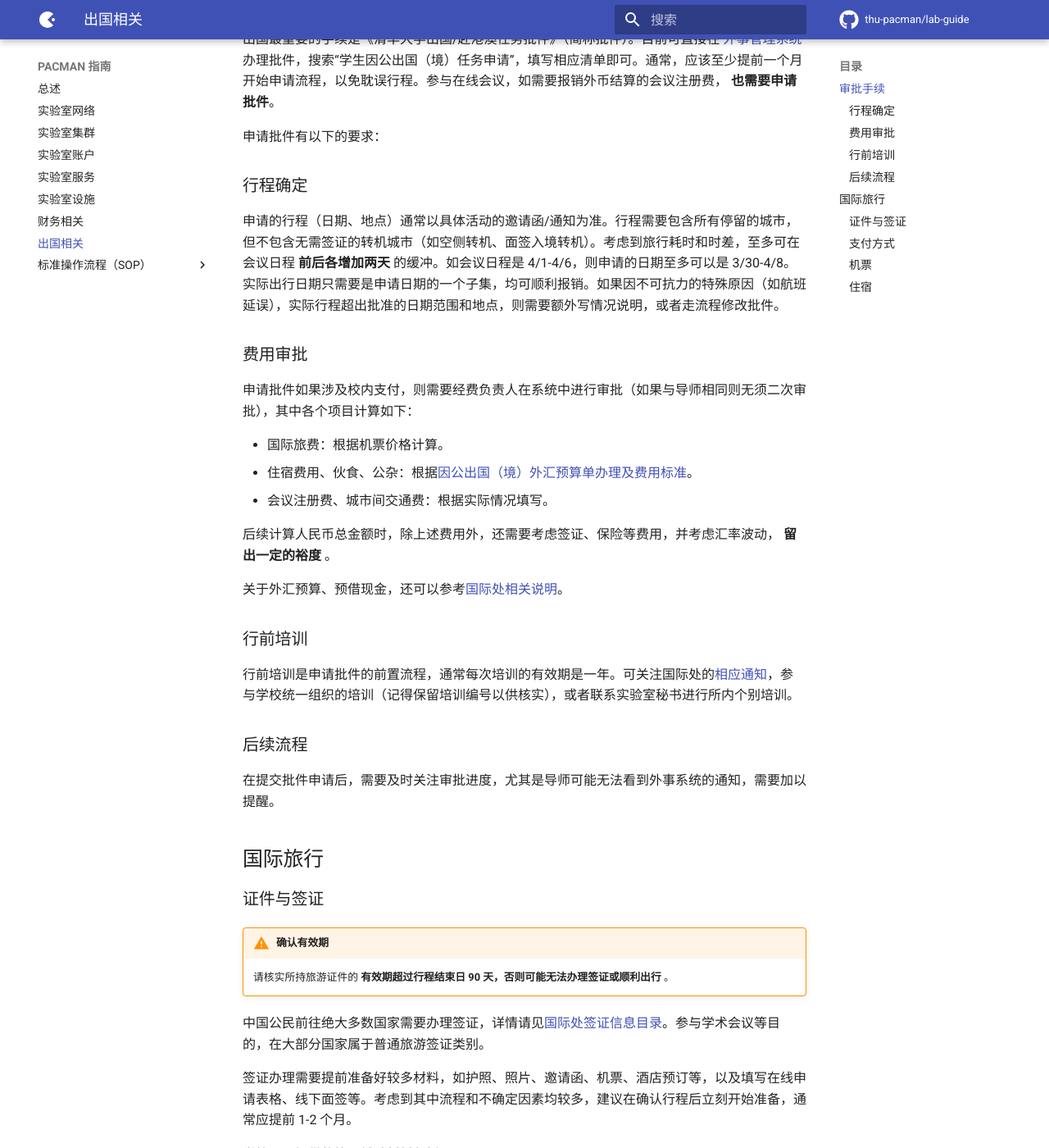
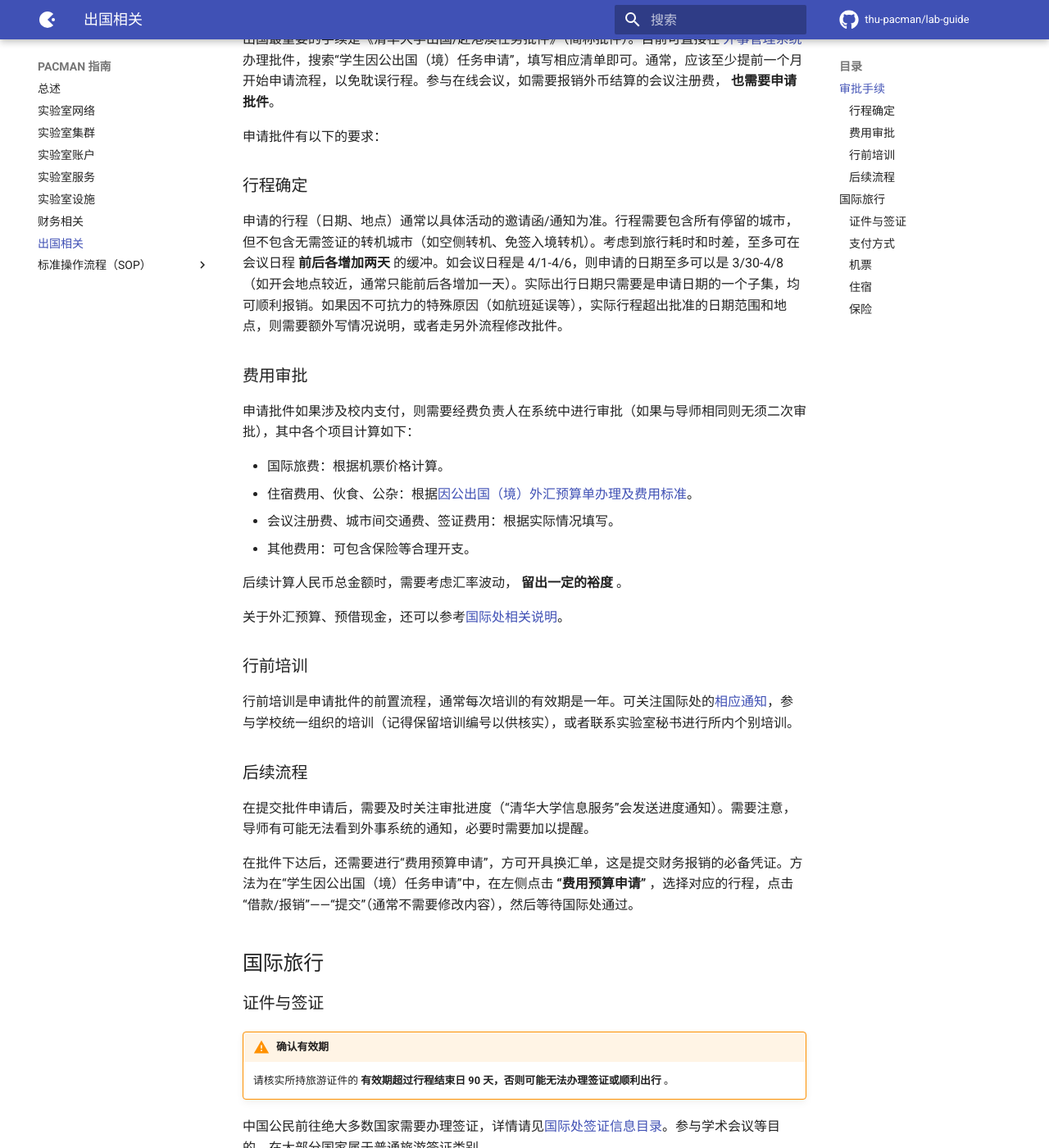
Before and after one commit to thu-pacman/lab-guide, an MkDocs documentation site: the page built from docs/abroad.md, in a window 1280 px wide and 1400 px high, scrolled down 261 px. Shown: the whole window at 82% size. Built offline with MkDocs 1.6.1 and Material for MkDocs 9.7.7, drawn with Linux system fonts in a browser that asks for light colours; comment, search, counter and statistics services are not loaded; some of the changed text lies outside the part shown.

Commit message:
Update abroad / finance related content
Signed-off-by: Shengqi Chen <harry-chen@outlook.com>

```diff
--- a/docs/abroad.md
+++ b/docs/abroad.md
@@ -10,7 +10,7 @@
 
 ### 行程确定
 
-申请的行程（日期、地点）通常以具体活动的邀请函/通知为准。行程需要包含所有停留的城市，但不包含无需签证的转机城市（如空侧转机、面签入境转机）。考虑到旅行耗时和时差，至多可在会议日程 **前后各增加两天** 的缓冲。如会议日程是 4/1-4/6，则申请的日期至多可以是 3/30-4/8。实际出行日期只需要是申请日期的一个子集，均可顺利报销。如果因不可抗力的特殊原因（如航班延误），实际行程超出批准的日期范围和地点，则需要额外写情况说明，或者走流程修改批件。
+申请的行程（日期、地点）通常以具体活动的邀请函/通知为准。行程需要包含所有停留的城市，但不包含无需签证的转机城市（如空侧转机、免签入境转机）。考虑到旅行耗时和时差，至多可在会议日程 **前后各增加两天** 的缓冲。如会议日程是 4/1-4/6，则申请的日期至多可以是 3/30-4/8（如开会地点较近，通常只能前后各增加一天）。实际出行日期只需要是申请日期的一个子集，均可顺利报销。如果因不可抗力的特殊原因（如航班延误等），实际行程超出批准的日期范围和地点，则需要额外写情况说明，或者走另外流程修改批件。
 
 ### 费用审批
 
@@ -18,9 +18,10 @@
 
 * 国际旅费：根据机票价格计算。
 * 住宿费用、伙食、公杂：根据[因公出国（境）外汇预算单办理及费用标准](static/abroad-standard.pdf)。
-* 会议注册费、城市间交通费：根据实际情况填写。
+* 会议注册费、城市间交通费、签证费用：根据实际情况填写。
+* 其他费用：可包含保险等合理开支。
 
-后续计算人民币总金额时，除上述费用外，还需要考虑签证、保险等费用，并考虑汇率波动， **留出一定的裕度** 。
+后续计算人民币总金额时，需要考虑汇率波动， **留出一定的裕度** 。
 
 关于外汇预算、预借现金，还可以参考[国际处相关说明](https://info2021.tsinghua.edu.cn/f/info/xxfb_fg/xnzx/template/detail?xxid=35767ce59e24412db9dd3b33ee930c49)。
 
@@ -30,7 +31,9 @@
 
 ### 后续流程
 
-在提交批件申请后，需要及时关注审批进度，尤其是导师可能无法看到外事系统的通知，需要加以提醒。
+在提交批件申请后，需要及时关注审批进度（“清华大学信息服务”会发送进度通知）。需要注意，导师有可能无法看到外事系统的通知，必要时需要加以提醒。
+
+在批件下达后，还需要进行“费用预算申请”，方可开具换汇单，这是提交财务报销的必备凭证。方法为在“学生因公出国（境）任务申请”中，在左侧点击 **“费用预算申请”** ，选择对应的行程，点击“借款/报销”——“提交”（通常不需要修改内容），然后等待国际处通过。
 
 ## 国际旅行
 
@@ -65,7 +68,7 @@
 
 ### 支付方式
 
-境外支付最推荐的方式是信用卡，优先选择 VISA / MasterCard，JCB 仅在日本可用，AMEX（美国运通卡）由于高手续费很多地方不被接受。使用信用卡的注意点包括：
+境外支付最推荐的方式是信用卡，优先选择 VISA / MasterCard，JCB 仅在日本可用，AMEX（美国运通卡）由于高手续费很多地方不被接受，银联在美国、日本、韩国等国家也可使用。使用信用卡的注意点包括：
 
 * 信用卡卡种：优先选择各个银行的“全币种信用卡”，可以节省少量货币转换手续费（通常是 2%），具体以说明为准。
 * POS 消费货币： **一定要选择当地货币** ，不要选择人民币，否则可能会被卡组织额外收取高额 DCC 手续费，并且实际上经过多次汇率较差的转换，依旧是美元消费。
@@ -74,10 +77,10 @@
 
 使用现金的注意点包括：
 
-* 国内换汇：使用学校开具的换汇单换汇不会占用个人额度（50000 美元/年）。
+* 国内换汇：使用学校开具的换汇单提取外币现金，不会占用个人便利额度（50000 美元/年）。
 * 现金提取：在境外 ATM 提取现金，通常会收取手续费（包括本地银行手续费和国内银行手续费）。如有需要，建议一次性提取较多现金，减少手续费。
 * 现金携带：请注意中国和目标地区海关的规定，不要携带超过规定金额的现金。部分地区也可能有现金下限的要求，也要注意遵守。
-* 其他：不要携带和使用面额过大的现金（如：500 欧元），大部分商家并不接受。
+* 其他：不要携带和使用面额过大的现金（如：500 欧元），大部分商家并不接受，也可能在海关遇到麻烦。
 
 ### 机票
 
@@ -96,3 +99,7 @@
 ### 住宿
 
 TODO
+
+### 保险
+
+TODO
```
Also changed, not shown: docs/finance.md (+2 -2 lines).
